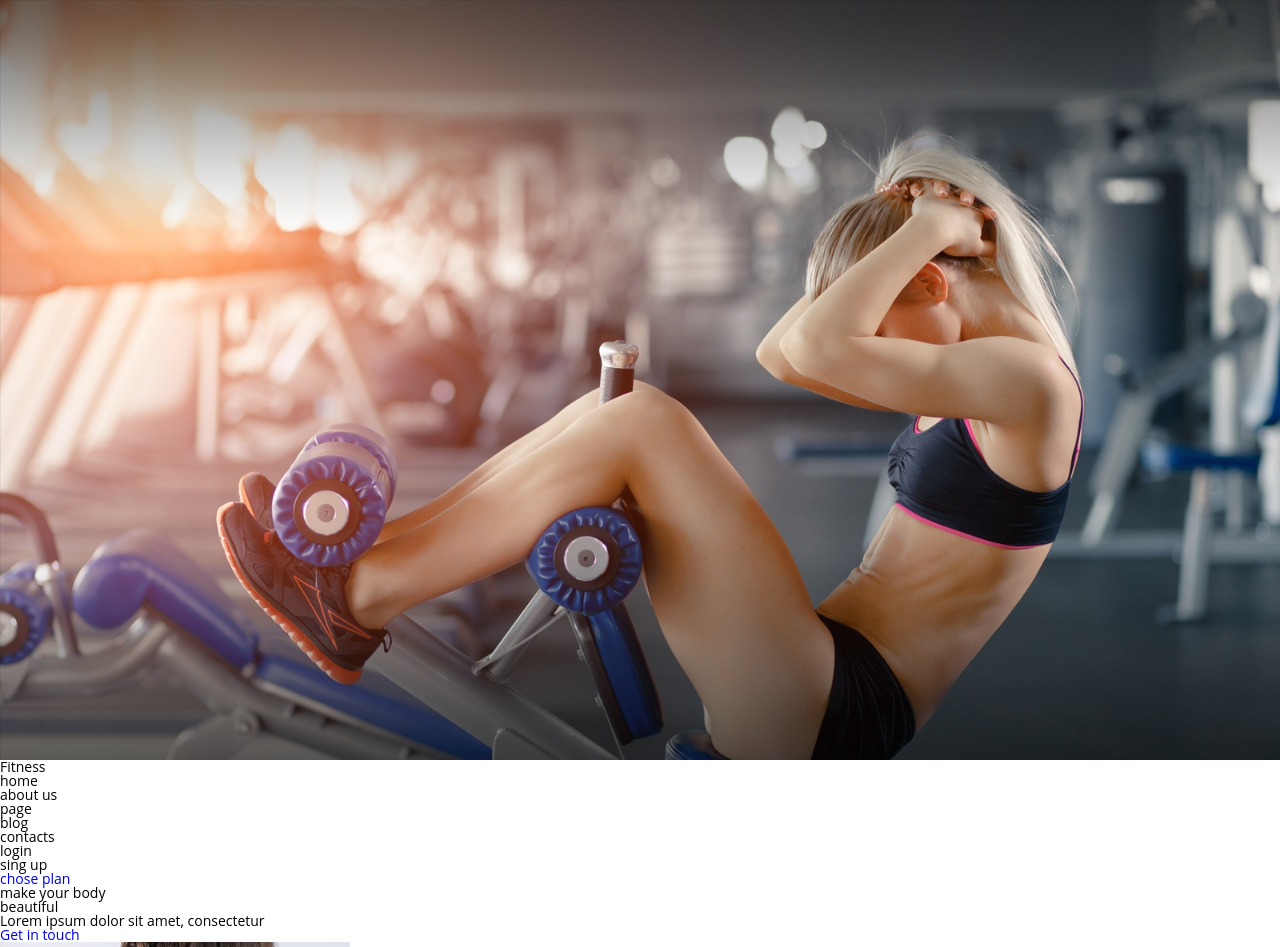
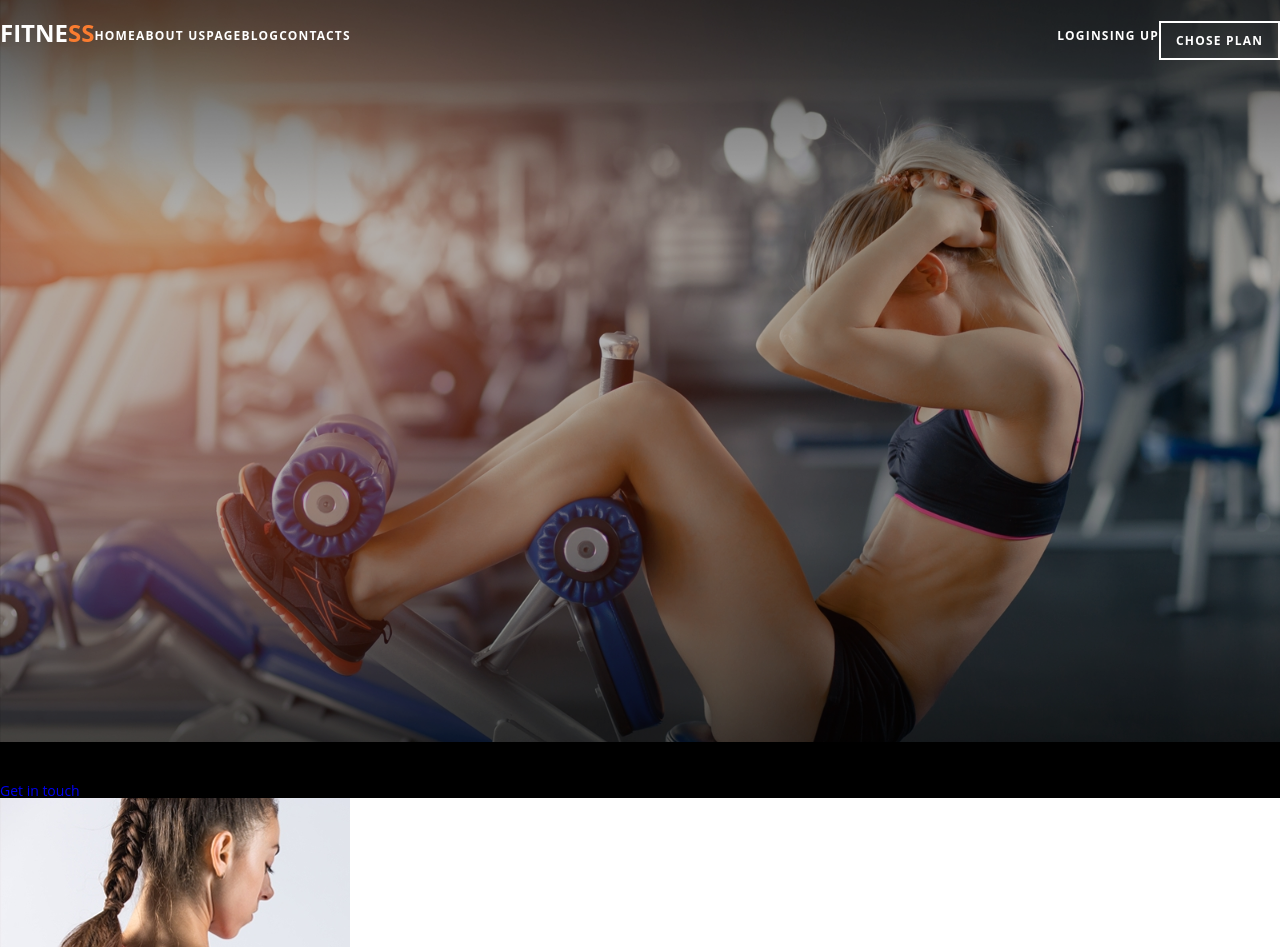
Before and after one commit to KiPush/fitness, a plain HTML site: page index.html in a window 1280 px wide. Shown: the top 947 px of the page. Drawn offline with Linux system fonts and the light colour scheme.

Commit message:
header menu

```diff
--- a/css/style.css
+++ b/css/style.css
@@ -97,72 +97,222 @@ h6 {
 }
 
 /*--------------------*/
+.border{
+    border: 1px solid red;
+}
+.wrap {
+    max-width: 1600px;
+    min-height: 100%;
+    margin: 0 auto;
+}
 
-.wrap { }
-.page { }
-.header { }
-.header__img { }
-.header__head { }
-.head__left-block { }
-.logo { }
-.nav { }
-.menu { }
-.menu__link { }
-.head__right-block { }
-.login { }
-.login__menu { }
-.login__link { }
-.chose-plan__btn { }
-.banner__info { }
-.banner__title { }
-.banner__subtitle { }
-.main-btn { }
-.online-booking { }
-.container { }
-.booking-form__wrap { }
-.booking-form__img { }
-.booking-form__inner { }
-.form__uptitle { }
-.form__title { }
-.welcome { }
-.welcome__block { }
-.welcome__info { }
-.section__title { }
-.welcome__img { }
-.programm { }
-.section__subtitle { }
-.programm__block { }
-.programm__item { }
-.item__img { }
-.item__title { }
-.personal-trainer { }
-.personal-trainer__img { }
-.personal-trainer__uptitle { }
-.personal-trainer__title { }
-.team { }
-.team__block { }
-.team__persona { }
-.persona__img { }
-.persona__name { }
-.persona__specializatin { }
-.persona__about { }
-.footer__banner { }
-.banner { }
-.banner__uptitle { }
-.footer { }
-.footer__block { }
-.about { }
-.block__social { }
-.social__title { }
-.social__icon { }
-.blogs { }
-.footer__title { }
-.block__blogs { }
-.blogs__item { }
-.blogs__img { }
-.blogs__text { }
-.instagram { }
-.block__instagram { }
-.instagram__img { }
-.more { }
-.copy { }
+.page {
+    margin: 0 auto;
+}
+
+.header {
+    position: relative;
+    background-color: #000;
+}
+
+.header__img {
+    position: relative;
+    padding: 0 0 58% 0;
+    overflow: hidden;
+}
+
+.header__img img {
+    position: absolute;
+    width: 100%;
+    height: 100%;
+    top: 0;
+    left: 0;
+    object-fit: cover;
+    opacity: .7;
+}
+
+.header__head {
+    position: absolute;
+    top: 0;
+    left: 0;
+    z-index: 1;
+    display: flex;
+    min-width: 100%;
+    margin-top: 21px;
+    justify-content: space-between;
+}
+
+.head__left-block {
+    display: flex;
+}
+
+.logo {
+    color: #ffffff;
+    font-size: 24px;
+    font-weight: 700;
+    text-transform: uppercase;
+}
+
+.logo span {
+    color: #fa7c30;
+}
+
+.nav {}
+
+.menu {
+    display: flex;
+}
+
+.menu__link,
+.login__link,
+.chose-plan__btn {
+    color: #ffffff;
+    font-size: 12px;
+    font-weight: 700;
+    line-height: 30px;
+    text-transform: uppercase;
+    letter-spacing: 1.2px;
+    transition-duration: .2s;
+}
+
+.menu__link:hover {
+    color: #fa7c30;
+    transition-duration: .2s;
+}
+
+.head__right-block {
+    display: flex;
+}
+
+.login {}
+
+.login__menu {
+    display: flex;
+}
+
+.login__link:hover {
+    color: #fa7c30;
+    transition-duration: .2s;
+}
+
+.chose-plan__btn {
+    width: 121px;
+    height: 39px;
+    border: 2px solid #fff;
+    text-align: center;
+    line-height: 36px;
+    text-transform: uppercase;
+    cursor: pointer;
+}
+
+.chose-plan__btn:hover {
+    border: 2px solid #fa7c30;
+    color: #fa7c30;
+    transition-duration: .2s;
+}
+
+.banner__info {}
+
+.banner__title {}
+
+.banner__subtitle {}
+
+.main-btn {}
+
+.online-booking {}
+
+.container {}
+
+.booking-form__wrap {}
+
+.booking-form__img {}
+
+.booking-form__inner {}
+
+.form__uptitle {}
+
+.form__title {}
+
+.welcome {}
+
+.welcome__block {}
+
+.welcome__info {}
+
+.section__title {}
+
+.welcome__img {}
+
+.programm {}
+
+.section__subtitle {}
+
+.programm__block {}
+
+.programm__item {}
+
+.item__img {}
+
+.item__title {}
+
+.personal-trainer {}
+
+.personal-trainer__img {}
+
+.personal-trainer__uptitle {}
+
+.personal-trainer__title {}
+
+.team {}
+
+.team__block {}
+
+.team__persona {}
+
+.persona__img {}
+
+.persona__name {}
+
+.persona__specializatin {}
+
+.persona__about {}
+
+.footer__banner {}
+
+.banner {}
+
+.banner__uptitle {}
+
+.footer {}
+
+.footer__block {}
+
+.about {}
+
+.block__social {}
+
+.social__title {}
+
+.social__icon {}
+
+.blogs {}
+
+.footer__title {}
+
+.block__blogs {}
+
+.blogs__item {}
+
+.blogs__img {}
+
+.blogs__text {}
+
+.instagram {}
+
+.block__instagram {}
+
+.instagram__img {}
+
+.more {}
+
+.copy {}
--- a/index.html
+++ b/index.html
@@ -15,24 +15,24 @@
                 <div class="header__img"><img src="./img/header_banner.jpg" alt="header banner"></div>
                 <div class="header__head">
                     <div class="head__left-block">
-                        <aside class="logo">
+                        <div class="logo">
                             Fitne<span>ss</span>
-                        </aside>
+                        </div>
                         <nav class="nav">
                             <ul class="menu">
-                                <li class="menu__link"><a href="#"></a>home</li>
-                                <li class="menu__link"><a href="#"></a>about us</li>
-                                <li class="menu__link"><a href="#"></a>page</li>
-                                <li class="menu__link"><a href="#"></a>blog</li>
-                                <li class="menu__link"><a href="#"></a>contacts</li>
+                                <li><a href="#" class="menu__link">home</a></li>
+                                <li><a href="#" class="menu__link">about us</a></li>
+                                <li><a href="#" class="menu__link">page</a></li>
+                                <li><a href="#" class="menu__link">blog</a></li>
+                                <li><a href="#" class="menu__link">contacts</a></li>
                             </ul>
                         </nav>
                     </div>
                     <div class="head__right-block">
                         <div class="login">
                             <ul class="login__menu">
-                                <li class="login__link"><a href="#"></a>login</li>
-                                <li class="login__link"><a href="#"></a>sing up</li>
+                                <li><a href="#"  class="login__link">login</a></li>
+                                <li><a href="#" class="login__link">sing up</a></li>
                             </ul>
                         </div>
                         <a href="#" class="chose-plan__btn">chose plan</a>
```
